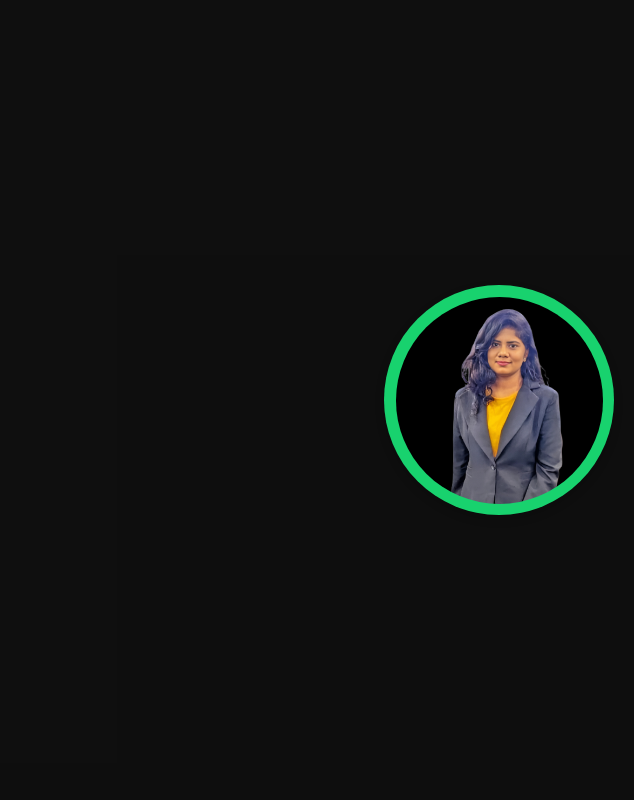
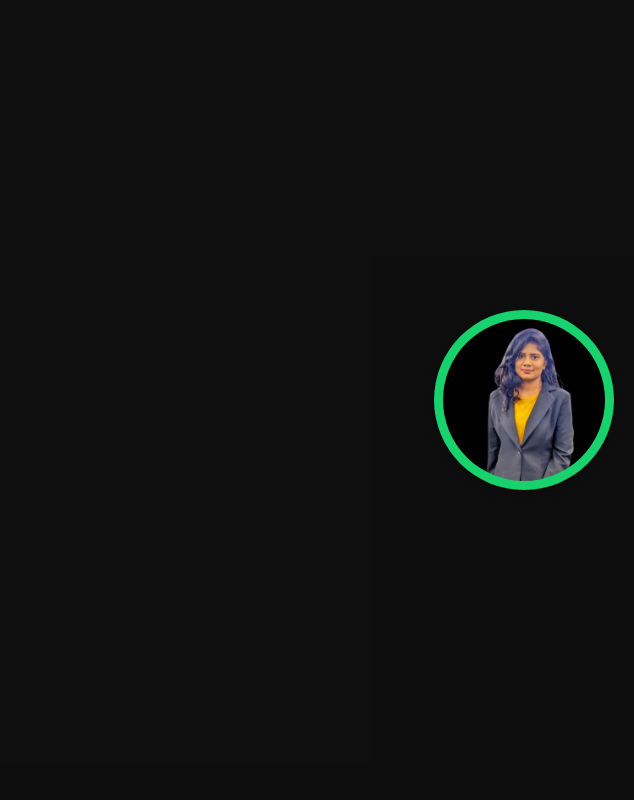
Before and after one commit to Nipuni102/My-Portfolio, a plain HTML site: page index.html in a window 1280 px wide. Shown: the top 800 px of the page, 646-1280 px from the left. Drawn offline with nearby package versions, Linux system fonts and the light colour scheme.

Commit message:
img size

```diff
--- a/assets/css/main.css
+++ b/assets/css/main.css
@@ -707,8 +707,8 @@ section,
 }
 
 .profile-image {
-  width: 230px; /* Adjust as needed */
-  height: 230px; /* Adjust as needed */
+  width: 180px; /* Adjust as needed */
+  height: 180px; /* Adjust as needed */
   border-radius: 50%; /* Makes the image circular */
   background-color: #18d26e; /* Teal background color */
   display: flex;
```
